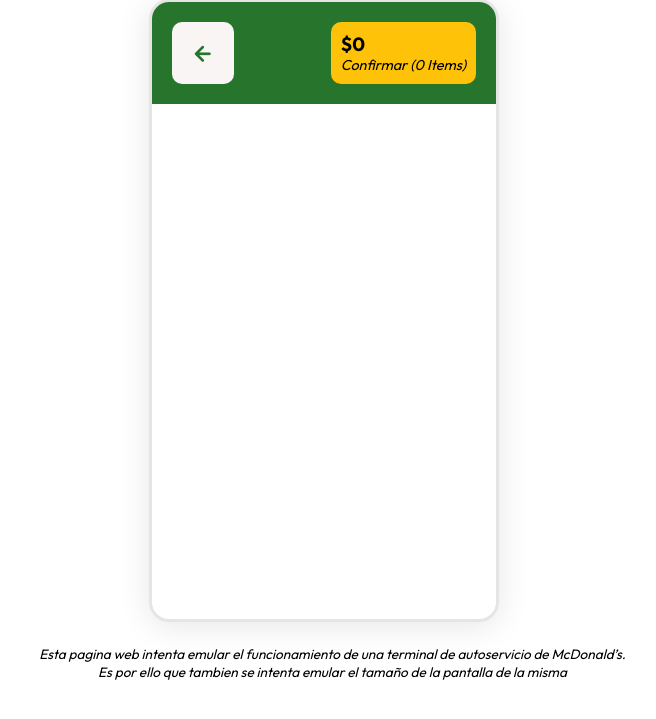
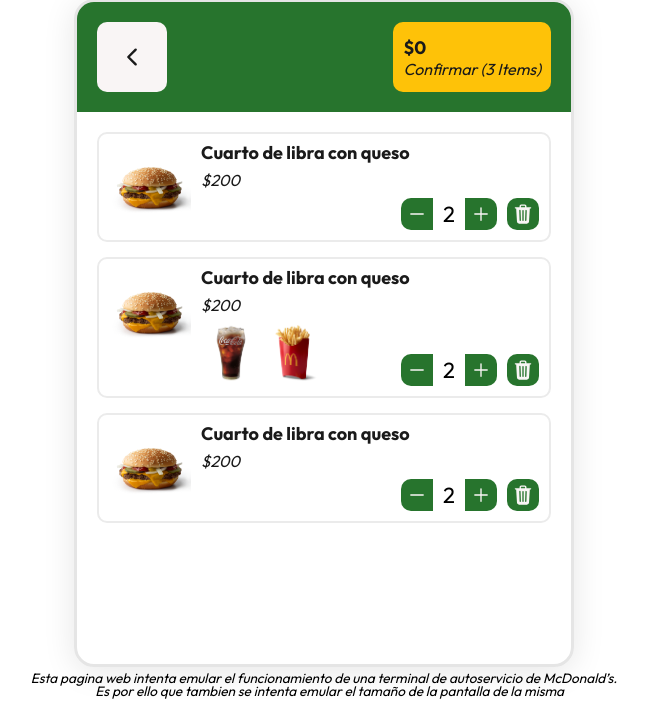
Before and after one commit to santi28/mcdonalds-order-app, a website: page views/cart.html in a window 1280 px wide. Shown: the part 81-800 px from the top of the page, without its empty margins (316-972 px from the left). Drawn offline with nearby package versions, Linux system fonts and the light colour scheme; some packages are replaced by stand-ins of ours; a script that the page names is missing.

Commit message:
:recycle: Removed all old views and finish new views

```diff
--- a/src/css/styles.css
+++ b/src/css/styles.css
@@ -122,14 +122,16 @@
 .terminal__item__info {
   display: flex;
   flex-direction: column;
-
   justify-content: center;
+  gap: 10px;
 
   height: 100%;
+  width: 100%;
 }
 
 .terminal__item__info .terminal__item__title {
   font-size: 1.125rem;
+  text-align: left;
   color: var(--colors-black);
 }
 
@@ -138,6 +140,15 @@
   font-size: 1rem;
   font-style: italic;
   color: var(--colors-black);
+}
+
+.terminal__item__info .terminal__item__footer {
+  display: flex;
+  flex-direction: row-reverse;
+  justify-content: space-between;
+  align-items: center;
+  gap: 10px;
+  height: 100%;
 }
 
 .terminal .terminal__title {
@@ -177,6 +188,7 @@
   justify-content: center;
   align-items: center;
 
+  flex: 1;
   height: 100%;
   gap: 35px;
 
@@ -193,6 +205,67 @@
   font-family: "Outfit";
 
   color: var(--colors-white);
+}
+
+/* Custom Cart Styles */
+.terminal.cart {
+  grid-template-rows: 110px 1fr;
+}
+
+.terminal.cart .terminal__footer {
+  grid-row: 1/2;
+}
+
+.terminal.cart .terminal__stack_panel {
+  grid-row: 2/3;
+  padding-top: 20px;
+}
+
+.terminal__item__combo_info__image {
+  height: 60px;
+}
+
+.terminal__item__actions {
+  display: flex;
+  flex-direction: row;
+  justify-content: space-between;
+  align-items: center;
+  gap: 10px;
+
+  justify-self: end;
+  align-self: flex-end;
+}
+
+.terminal__item__actions__counter {
+  display: flex;
+  flex-direction: row;
+  justify-content: center;
+  align-items: center;
+
+  justify-self: end;
+}
+
+.counter_left {
+  border-top-right-radius: 0 !important;
+  border-bottom-right-radius: 0 !important;
+}
+
+.counter_right {
+  border-top-left-radius: 0 !important;
+  border-bottom-left-radius: 0 !important;
+}
+
+.terminal__item__actions__counter__value {
+  font-family: 'Outfit';
+  font-size: 1.375rem;
+  height: 100%;
+
+  display: flex;
+  flex-direction: row;
+  justify-content: center;
+  align-items: center;
+
+  padding: 5px 10px;
 }
 
 /* Component styles */
@@ -229,6 +302,11 @@
   aspect-ratio: 1 / 1 ;
 }
 
+.button.square.small {
+  padding: 5px;
+  font-size: 1.375rem;
+}
+
 .button.pay {
   flex-direction: column;
   align-items: flex-start;
--- a/views/cart.html
+++ b/views/cart.html
@@ -10,31 +10,100 @@
     <link rel="preconnect" href="https://fonts.gstatic.com" crossorigin>
     <link href="https://fonts.googleapis.com/css2?family=Outfit:wght@400;600;700&display=swap" rel="stylesheet">
 
-    <link rel="stylesheet" href="https://cdn.jsdelivr.net/npm/@iconscout/unicons@4.0.1/css/line.css"/>
-    <link rel="stylesheet" href="https://cdn.jsdelivr.net/npm/animate.css@4.0.0/animate.min.css"/>
+    <link rel="stylesheet" href="https://cdn.jsdelivr.net/npm/reset-css@5.0.1/reset.min.css">
+    <link rel="stylesheet" href="../src/css/styles.css">
 
-    <link rel="stylesheet" href="../src/css/main.css">
-
-    <script src="//cdn.jsdelivr.net/npm/sweetalert2@11"></script>
+    <script type="module" src="https://unpkg.com/ionicons@5.5.2/dist/ionicons/ionicons.esm.js"></script>
   </head>
   <body>
     <img src="../public/images/order_terminal.logo.black.svg" alt="">
-    <main>
-      <header class="greenHeader">
-        <a class="button cart" href="./order.html">
-          <i class="uil uil-arrow-left"></i>
-        </a>
-        <a href="./checkout.html" class="button check">
-          <span class="price" id="check-price">$0</span>
-          <span class="confirm" id="check-products">Confirmar (0 Items)</span>
-        </a>
+    <main class="terminal cart">
+      <header class="terminal__footer">
+        <button class="button secondary square">
+          <ion-icon name="chevron-back-outline"></ion-icon>
+        </button>
+        <button class="button tertiary pay">
+          <h3>$0</h3>
+          <p>Confirmar (3 Items)</p>
+        </button>
       </header>
-      <section class="articles" id="cart-wrapper"></section>
+      <div class="terminal__stack_panel" id="foods">
+        <div class="terminal__item row">
+          <img src="../public/products/qpc.png" class="terminal__item__image" alt="">
+          <div class="terminal__item__info">
+            <h2 class="terminal__item__title">Cuarto de libra con queso</h2>
+            <span class="terminal__item__price">$200</span>
+            <section class="terminal__item__footer row">
+              <div class="terminal__item__actions">
+                <div class="terminal__item__actions__counter">
+                  <button class="button square small counter_left">
+                    <ion-icon name="remove-outline"></ion-icon>
+                  </button>
+                  <span class="terminal__item__actions__counter__value">2</span>
+                  <button class="button square small counter_right">
+                    <ion-icon name="add"></ion-icon>
+                  </button>
+                </div>
+                <button class="button square small">
+                  <ion-icon name="trash"></ion-icon>
+                </button>
+              </div>
+            </section>
+          </div>
+        </div>
+        <div class="terminal__item row">
+          <img src="../public/products/qpc.png" class="terminal__item__image" alt="">
+          <div class="terminal__item__info">
+            <h2 class="terminal__item__title">Cuarto de libra con queso</h2>
+            <span class="terminal__item__price">$200</span>
+            <section class="terminal__item__footer row">
+              <div class="terminal__item__actions">
+                <div class="terminal__item__actions__counter">
+                  <button class="button square small counter_left">
+                    <ion-icon name="remove-outline"></ion-icon>
+                  </button>
+                  <span class="terminal__item__actions__counter__value">2</span>
+                  <button class="button square small counter_right">
+                    <ion-icon name="add"></ion-icon>
+                  </button>
+                </div>
+                <button class="button square small">
+                  <ion-icon name="trash"></ion-icon>
+                </button>
+              </div>
+              <div class="terminal__item__combo_info row">
+                <img src="../public/products/coke.png" class="terminal__item__combo_info__image">
+                <img src="../public/products/fries.png" class="terminal__item__combo_info__image">
+              </div>
+            </section>
+          </div>
+        </div>
+        <div class="terminal__item row">
+          <img src="../public/products/qpc.png" class="terminal__item__image" alt="">
+          <div class="terminal__item__info">
+            <h2 class="terminal__item__title">Cuarto de libra con queso</h2>
+            <span class="terminal__item__price">$200</span>
+            <section class="terminal__item__footer row">
+              <div class="terminal__item__actions">
+                <div class="terminal__item__actions__counter">
+                  <button class="button square small counter_left">
+                    <ion-icon name="remove-outline"></ion-icon>
+                  </button>
+                  <span class="terminal__item__actions__counter__value">2</span>
+                  <button class="button square small counter_right">
+                    <ion-icon name="add"></ion-icon>
+                  </button>
+                </div>
+                <button class="button square small">
+                  <ion-icon name="trash"></ion-icon>
+                </button>
+              </div>
+            </section>
+          </div>
+        </div>
+      </div>
     </main>
-    <p>
-      Esta pagina web intenta emular el funcionamiento de una terminal de autoservicio de McDonald’s.
-      Es por ello que tambien se intenta emular el tamaño de la pantalla de la misma
-    </p>
+    <p>Esta pagina web intenta emular el funcionamiento de una terminal de autoservicio de McDonald’s.
+    Es por ello que tambien se intenta emular el tamaño de la pantalla de la misma</p>
   </body>
-  <script src="../src/js/cart.js"></script>
 </html>
```
Also changed, not shown: views/checkout.html (deleted, +0 -43 lines), views/order_old.html (deleted, +0 -45 lines).
